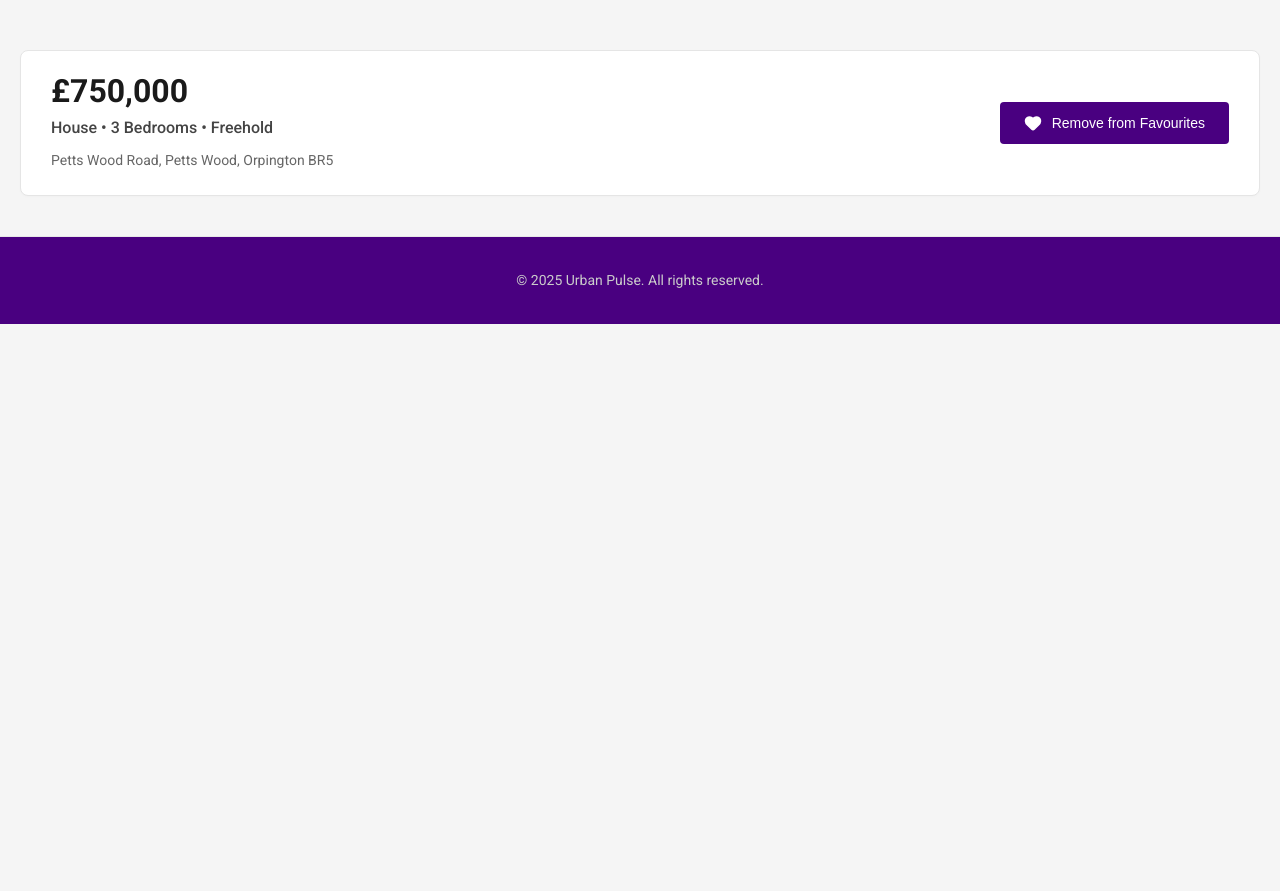
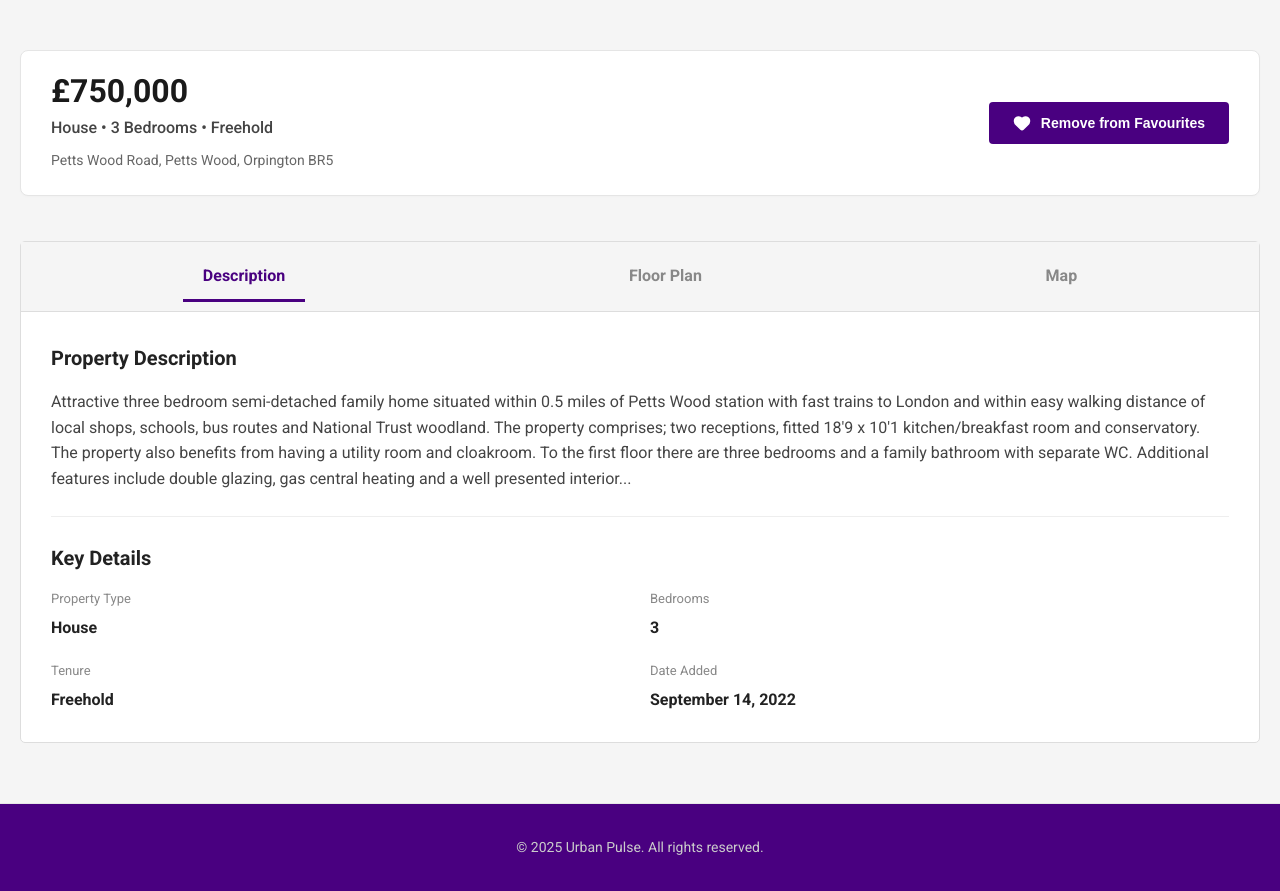
Before and after one commit to shenukamilan/urban-pulse, a React (Vite) app: page /property in a window 1280 px wide. Shown: the part 669-1560 px from the top of the page. Before the commit the page ends 993 px from the top, so only its background shows below. Built offline with nearby package versions, Linux system fonts and the light colour scheme.

Commit message:
Add Property Tabs with tabbed property details

```diff
--- a/package.json
+++ b/package.json
@@ -17,7 +17,8 @@
     "react-dom": "^19.2.0",
     "react-image-gallery": "^1.4.0",
     "react-router-dom": "^7.11.0",
-    "react-select": "^5.10.2"
+    "react-select": "^5.10.2",
+    "react-tabs": "^6.1.0"
   },
   "devDependencies": {
     "@eslint/js": "^9.39.1",
--- a/src/components/PropertyInfoBar/PropertyInfoBar.css
+++ b/src/components/PropertyInfoBar/PropertyInfoBar.css
@@ -50,7 +50,7 @@
   padding: 12px 24px;
   border-radius: 4px;
   font-size: 14px;
-  font-weight: 500;
+  font-weight: bold;
   cursor: pointer;
   display: flex;
   align-items: center;
--- /dev/null
+++ b/src/components/PropertyTabs/PropertyTabs.css
@@ -0,0 +1,92 @@
+.tabs-container {
+    width: 100%;
+    margin: 20px auto;
+    border: 1px solid #ddd;
+    border-radius: 5px;
+    background-color: #fff;
+}
+
+/*Tab Bar*/
+.custom-tab-list {
+    background-color: #f5f5f5;
+    margin: 0;
+    padding: 10px;
+    border-bottom: 1px solid #ddd;
+    display: flex;
+    justify-content: space-around;
+    list-style-type: none;
+}
+
+/* Inactive Tab */
+.react-tabs__tab {
+    padding: 10px 20px;
+    cursor: pointer;
+    font-weight: bold;
+    color: #888;
+    border: none;
+}
+
+/* Active Tab */
+.react-tabs__tab--selected {
+    background: transparent;
+    border: none;
+    color: var(--brand-primary);
+    border-bottom: 3px solid var(--brand-primary);
+}
+
+.tab-content {
+    padding: 30px;
+}
+
+.section-title {
+    margin-top: 0;
+    margin-bottom: 15px;
+    font-size: 20px;
+    color: #222;
+}
+
+.desc-text {
+    color: #444;
+    line-height: 1.6;
+    margin-bottom: 25px;
+}
+
+.divider {
+    border: 0;
+    border-top: 1px solid #eee;
+    margin: 25px 0;
+}
+
+.details-grid {
+    display: grid;
+    grid-template-columns: 1fr 1fr;
+    gap: 20px;
+}
+
+.detail-item {
+    display: flex;
+    flex-direction: column;
+}
+
+.label {
+    font-size: 13px;
+    color: #888;
+    margin-bottom: 5px;
+}
+
+.value {
+    font-size: 16px;
+    font-weight: bold;
+    color: #222;
+}
+
+.property-floor-image {
+    width: 100%;
+    height: 500px;
+    object-fit: contain;
+}
+
+.property-google-map {
+    width: 100%;
+    height: 500px;
+}
--- /dev/null
+++ b/src/components/PropertyTabs/PropertyTabs.jsx
@@ -0,0 +1,85 @@
+import React from 'react';
+import { Tab, Tabs, TabList, TabPanel } from 'react-tabs';
+import 'react-tabs/style/react-tabs.css';
+import './PropertyTabs.css';
+
+const PropertyTabs = ({ property }) => {
+    return (
+        <div className="tabs-container">
+            <Tabs>
+
+                {/* The Top Navigation Bar */}
+                <TabList className="custom-tab-list">
+                    <Tab>Description</Tab>
+                    <Tab>Floor Plan</Tab>
+                    <Tab>Map</Tab>
+                </TabList>
+
+                <TabPanel>
+                    <div className="tab-content">
+
+                        {/* Description Text */}
+                        <h3 className="section-title">Property Description</h3>
+                        <p className="desc-text">
+                            {property.description}
+                        </p>
+
+                        {/* The Divider Line */}
+                        <hr className="divider" />
+
+                        {/* Key Details Grid */}
+                        <h3 className="section-title">Key Details</h3>
+                        <div className="details-grid">
+
+                            <div className="detail-item">
+                                <span className="label">Property Type</span>
+                                <span className="value">{property.type}</span>
+                            </div>
+
+                            <div className="detail-item">
+                                <span className="label">Bedrooms</span>
+                                <span className="value">{property.bedrooms}</span>
+                            </div>
+
+                            <div className="detail-item">
+                                <span className="label">Tenure</span>
+                                <span className="value">{property.tenure}</span>
+                            </div>
+
+                            <div className="detail-item">
+                                <span className="label">Date Added</span>
+                                <span className="value">September 14, 2022</span>
+                            </div>
+
+                        </div>
+
+                    </div>
+                </TabPanel>
+
+                <TabPanel>
+                    <div className="tab-content">
+                        <img
+                            className="property-floor-image"
+                            src={property.picture}
+                            alt={property.type}
+                        />
+                    </div>
+                </TabPanel>
+
+                <TabPanel>
+                    <div className="tab-content">
+                        <iframe
+                            title="Property Location"
+                            className="property-google-map"
+                            loading="lazy"
+                            src={`https://www.google.com/maps?q=${encodeURIComponent(property.location)}&output=embed`}
+                        ></iframe>
+                    </div>
+                </TabPanel>
+
+            </Tabs>
+        </div >
+    );
+};
+
+export default PropertyTabs;
--- a/src/data/properties.json
+++ b/src/data/properties.json
@@ -56,12 +56,7 @@
                 "/Images/property2/6.jpeg",
                 "/Images/property2/7.jpeg",
                 "/Images/property2/8.jpeg",
-                "/Images/property2/9.jpeg",
-                "/Images/property2/10.jpeg",
-                "/Images/property2/11.jpeg",
-                "/Images/property2/12.jpeg",
-                "/Images/property2/13.jpeg",
-                "/Images/property2/14.jpeg"
+                "/Images/property2/9.jpeg"
             ]
         }
     ]
--- a/src/pages/PropertyPage/PropertyPage.jsx
+++ b/src/pages/PropertyPage/PropertyPage.jsx
@@ -4,6 +4,7 @@ import PropertyHeader from '../../components/PropertyHeader/PropertyHeader';
 import PropertyInfoBar from '../../components/PropertyInfoBar/PropertyInfoBar';
 import './PropertyPage.css';
 import ImageGallery from '../../components/PropertyGallery/PropertyGallery';
+import PropertyTabs from '../../components/PropertyTabs/PropertyTabs';
 
 
 function PropertyPage() {
@@ -24,6 +25,9 @@ function PropertyPage() {
           property={currentProperty}
           isFavourite={true}
         />
+        <PropertyTabs
+          property={currentProperty}
+        />
       </div>
 
     </>
```
Also changed, not shown: src/components/PropertyGallery/PropertyGallery.jsx (line endings or trailing spaces), 1 other file (tests, documents, lock files or other folders).
